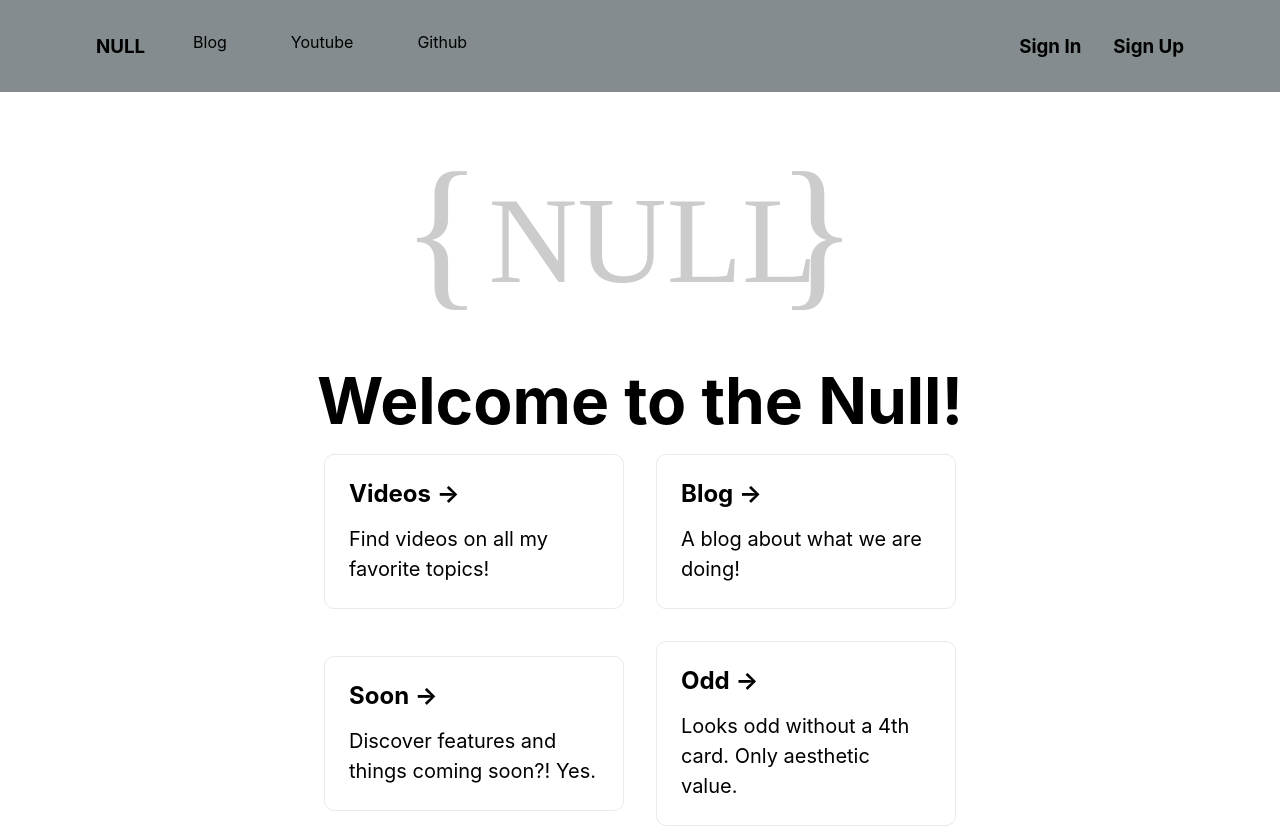
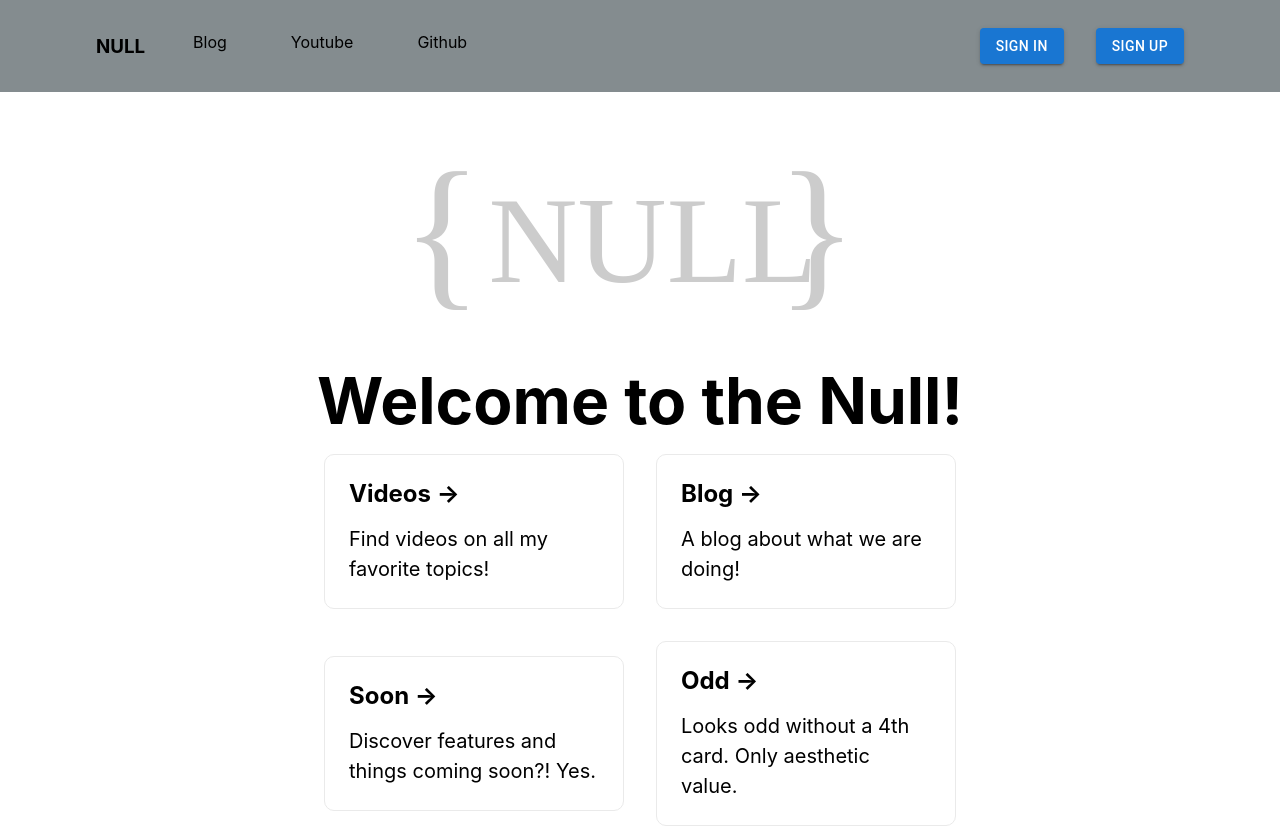
Before and after one commit to null-channel/null-web, a Next.js app: page / in a window 1280 px wide. Shown: the top 827 px of the page. Built offline with nearby package versions, Linux system fonts and the light colour scheme.

Commit message:
made buttons for sign in and up

```diff
--- a/components/navbar.tsx
+++ b/components/navbar.tsx
@@ -2,6 +2,7 @@
 import { navLinks } from "../lib/nav-data";
 import Link from "next/link";
 import styles from './navbar.module.css'
+import Button from '@mui/material/Button'
 
 export default function Header() {
   return (
@@ -27,14 +28,10 @@
         </div>
         <div className={styles.right_side}>
         <div className={styles.sign_in}>
-            <Link href="/">
-              <h3>Sign In</h3>
-            </Link>
+        <Button variant="contained">Sign In</Button>
         </div>
         <div className={styles.sign_up}>
-            <Link href="/">
-              <h3>Sign Up</h3>
-            </Link>
+        <Button variant="contained">Sign Up</Button>
         </div>
         </div>
       </nav>
```
